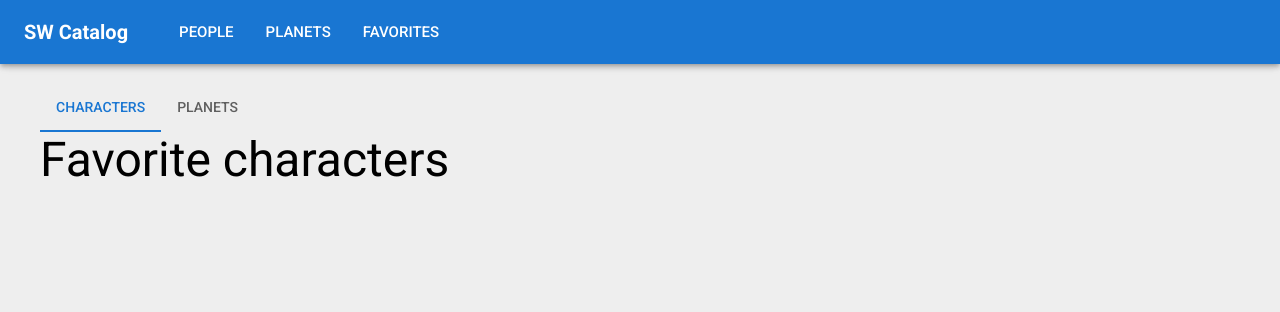
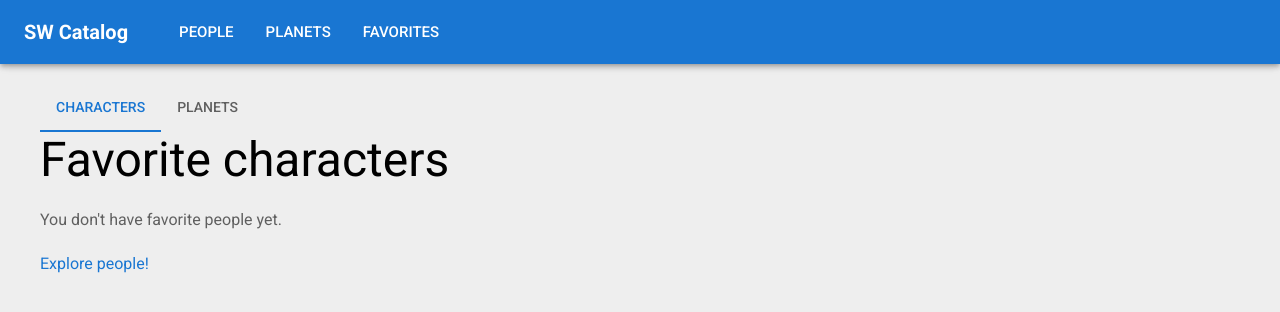
Before and after one commit to King-witcher/Star-Wars-catalog, a Next.js app: page /favorites in a window 1280 px wide. Shown: the top 312 px of the page. Built offline with nearby package versions, Linux system fonts and the light colour scheme; what @mui/material-nextjs would draw is missing.

Commit message:
feat: add message when user does not have any favorite

```diff
--- a/src/app/favorites/favorites-table.tsx
+++ b/src/app/favorites/favorites-table.tsx
@@ -20,6 +20,20 @@ interface Props extends TableContainerProps {
 export function FavoritesTable({ collection, ...props }: Props) {
   const { getFavorites, unfavorite } = useFavorites()
   const favorites = getFavorites(collection)
+
+  if (favorites.length === 0)
+    return (
+      <>
+        <Typography className="!mt-[20px]" color="textSecondary">
+          You don't have favorite {collection} yet.
+        </Typography>
+        <Link href={`/${collection}`}>
+          <Typography className="!mt-[20px]" color="primary">
+            Explore {collection}!
+          </Typography>
+        </Link>
+      </>
+    )
 
   return (
     <TableContainer className="mt-[20px]" component={Paper} {...props}>
```
